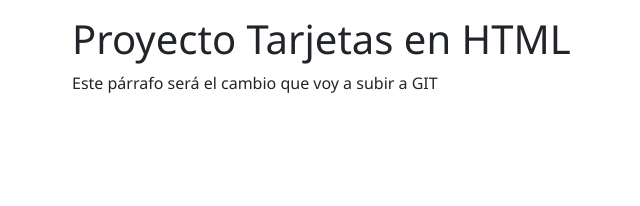
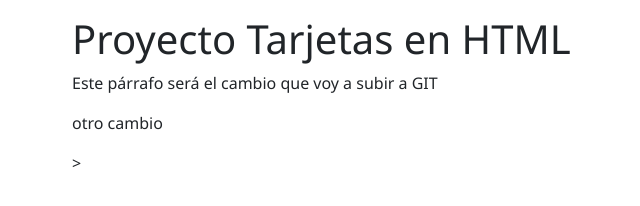
Before and after one commit to JohannRichterP/TarjetasHTML, a plain HTML site: page index.html in a window 1280 px wide. Shown: the whole page, without its empty margins (10-650 px from the left). Drawn offline with nearby package versions, Linux system fonts and the light colour scheme.

Commit message:
nuevo cambio

```diff
--- a/index.html
+++ b/index.html
@@ -12,6 +12,7 @@
     <div class="container">
         <h1>Proyecto Tarjetas en HTML</h1>
         <p>Este párrafo será el cambio que voy a subir a GIT</p>
+        <p>otro cambio</p>>
     </div>
 </body>
 </html>
```
